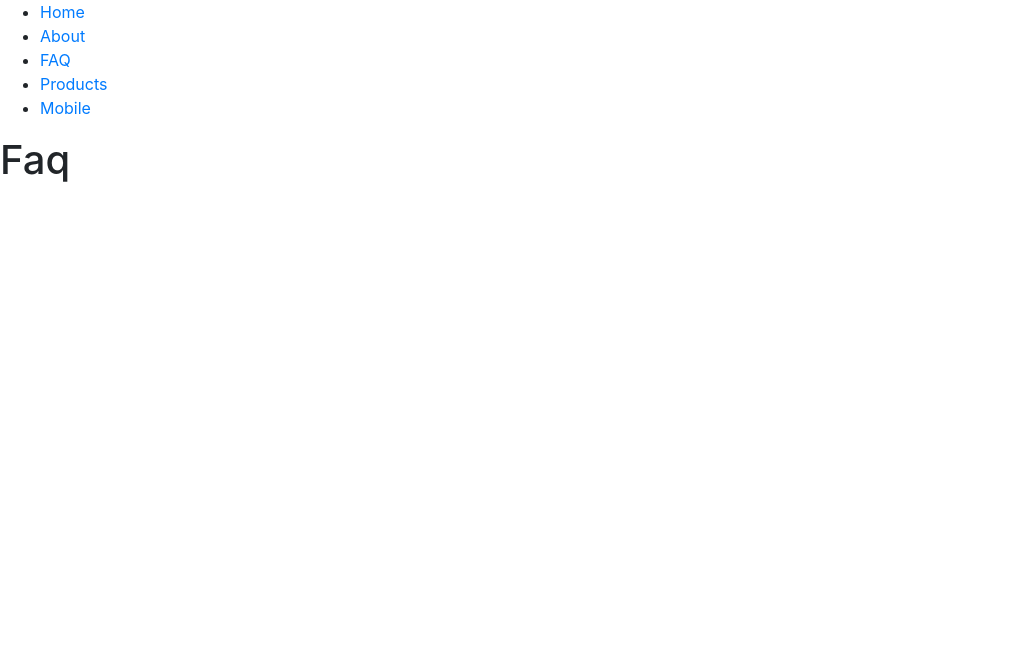
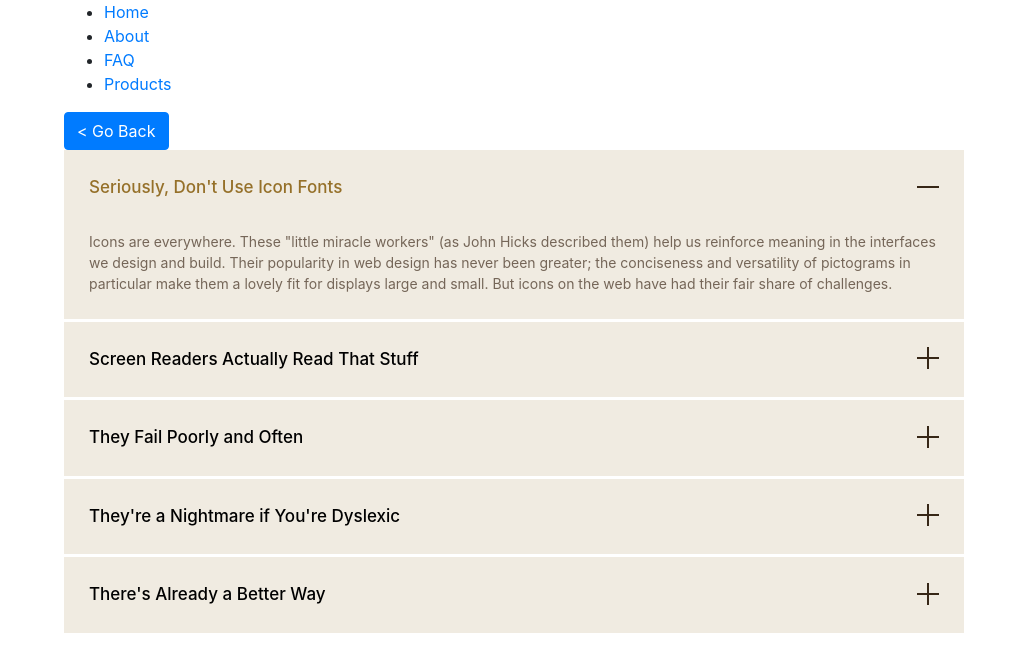
Before and after one commit to sriram10/react-store, a React (Create React App) app: page /faq in a window 1280 px wide. Shown: the top 672 px of the page, without its empty margins (0-1024 px from the left). Built offline with nearby package versions, Linux system fonts and the light colour scheme.

Commit message:
Latest updates

```diff
--- a/package.json
+++ b/package.json
@@ -10,6 +10,7 @@
     "react": "^17.0.2",
     "react-bootstrap": "^1.5.2",
     "react-dom": "^17.0.2",
+    "react-helmet": "^6.1.0",
     "react-router-dom": "^5.2.0",
     "react-scripts": "4.0.3",
     "web-vitals": "^1.0.1"
--- a/src/App.js
+++ b/src/App.js
@@ -7,19 +7,22 @@ import {
   Link
 } from "react-router-dom";
 import RoutesContainer from './components/RoutesContainer';
+import PageTitle from './components/PageTitle';
+import GoBackButton from './components/GoBackButton';
 
 
 function App() {
   return (
     <BrowserRouter>
+      <PageTitle name="Store" />
       <div>
         <ul>
           <li><Link to="/">Home</Link></li>
           <li><Link to="/about">About</Link></li>
           <li><Link to="/faq">FAQ</Link></li>
-          <li><Link to="/listing">Products</Link></li>
-          <li><Link to="/listing/mobile">Mobile</Link></li>
+          <li><Link to="/products">Products</Link></li>
         </ul>
+        <GoBackButton />
         {/* <ProductListingPage /> */}
       </div>
       <RoutesContainer />
--- /dev/null
+++ b/src/assets/faqData.js
@@ -0,0 +1,22 @@
+export const faqData = [
+	{
+		label: 'Seriously, Don\'t Use Icon Fonts',
+		content: 'Icons are everywhere. These "little miracle workers" (as John Hicks described them) help us reinforce meaning in the interfaces we design and build. Their popularity in web design has never been greater; the conciseness and versatility of pictograms in particular make them a lovely fit for displays large and small. But icons on the web have had their fair share of challenges.',
+	},
+	{
+		label: 'Screen Readers Actually Read That Stuff',
+		content: 'Most assistive devices will read aloud text inserted via CSS, and many of the Unicode characters icon fonts depend on are no exception. Best-case scenario, your "favorite" icon gets read aloud as "black favorite star." Worse-case scenario, it\'s read as "unpronounceable" or skipped entirely.',
+	},
+	{
+		label: 'They Fail Poorly and Often',
+		content: 'When your icon font fails, the browser treats it like any other font and replaces it with a fallback. Best-case scenario, you\'ve chosen your fallback characters carefully and something weird-looking but communicative still loads. Worse-case scenario (and far more often), the user sees something completely incongruous, usually the dreaded "missing character" glyph.',
+	},
+	{
+		label: 'They\'re a Nightmare if You\'re Dyslexic',
+		content: 'Many dyslexic people find it helpful to swap out a website\'s typeface for something like OpenDyslexic. But icon fonts get replaced as well, which makes for a frustratingly broken experience.',
+	},
+	{
+		label: 'There\'s Already a Better Way',
+		content: 'SVG is awesome for icons! It\'s a vector image format with optional support for CSS, JavaScript, reusability, accessibility and a bunch more. It was made for this sort of thing.'
+	},
+];
--- a/src/components/CategoryFilter.js
+++ b/src/components/CategoryFilter.js
@@ -1,9 +1,9 @@
 import React from 'react';
-import { Form, ListGroup } from 'react-bootstrap';
+import { Container, Form, ListGroup } from 'react-bootstrap';
 
 const CategoryFilter = ({ data, selectedCategories=[], onChange }) => {
   return (
-    <div>
+    <Container>
       <h4>Category</h4>
       <ListGroup>
       {
@@ -14,7 +14,7 @@ const CategoryFilter = ({ data, selectedCategories=[], onChange }) => {
         ))
       }
       </ListGroup>
-    </div>
+    </Container>
   )
 }
 
--- /dev/null
+++ b/src/components/GoBackButton.js
@@ -0,0 +1,12 @@
+import { Button } from "react-bootstrap"
+import { useHistory } from "react-router"
+
+const GoBackButton = () => {
+  const history = useHistory()
+  return (
+    <Button onClick={() => {
+      history.goBack()
+    }}>&lt; Go Back</Button>
+  )
+}
+export default GoBackButton
--- /dev/null
+++ b/src/components/PageTitle.js
@@ -0,0 +1,5 @@
+import {Helmet} from "react-helmet";
+
+const PageTitle = ({ name }) => <Helmet><title>{name}</title></Helmet>
+
+export default PageTitle;
--- a/src/components/ProductCard.js
+++ b/src/components/ProductCard.js
@@ -10,11 +10,11 @@ const ProductCard = ({
   onAdd2Cart,
 }) => {
   return (
-    <Card style={{ minWidth: '260px' }} onClick={onClick}>
+    <Card style={{ minWidth: '260px', marginBottom: '10px' }} onClick={onClick}>
       <Card.Body>
         <div className="product-card-image" style={{ backgroundImage: `url(${image})` }} />
         <Card.Title>{name}</Card.Title>
-        <h4>{price}</h4>
+        <h4>₹{price}</h4>
         <Button variant="primary" onClick={onAdd2Cart}>Add to Cart</Button>
       </Card.Body>
     </Card>
--- a/src/components/RoutesContainer.js
+++ b/src/components/RoutesContainer.js
@@ -3,16 +3,27 @@ import {
   Switch,
   Route,
 } from "react-router-dom";
+import FaqPage from '../pages/FaqPage';
 import ProductListingPage from '../pages/ProductListingPage';
+import PageTitle from './PageTitle';
+
 
 const RoutesContainer = () => {
   return (
     <Switch>
       <Route exact path="/" render={() => <h1>Home</h1>} />
       <Route exact path="/about" render={() => <h1>About</h1>} />
-      <Route exact path="/faq" render={() => <h1>Faq</h1>} />
-      <Route exact path="/listing" component={ProductListingPage} />
-      <Route exact path="/listing/mobile" render={() => <h1>Mobile Listing</h1>} />
+      <Route exact path="/faq" component={FaqPage} />
+      <Route exact path="/products" component={ProductListingPage} />
+      <Route exact path="/products/:product/:id?" render={(props) => {
+        const d = props.match.params;
+        return (
+          <>
+            <PageTitle name={d.product} />
+          <h1>{d.product} - {d.id || 0} Listing</h1>
+          </>
+        )
+      }} />
       <Route path="*" render={() => <h1>404 - Not Found</h1>} />
     </Switch>
   )
--- a/src/index.css
+++ b/src/index.css
@@ -9,8 +9,92 @@ body {
   background-color: #f1f1f1;
 }
 
+#root {
+  width: 90%;
+}
+
 
 code {
   font-family: source-code-pro, Menlo, Monaco, Consolas, 'Courier New',
     monospace;
 }
+*,
+*:after,
+*:before {
+  box-sizing: inherit;
+}
+body {
+  display: flex;
+  justify-content: center;
+  background-color: #fcfcfc;
+  min-height: 100vh;
+  font-size: 16px;
+  line-height: 1.4;
+  font-family: 'Montserrat', sans-serif;
+  color: #372717;
+  box-sizing: border-box;
+  overflow-y: scroll;
+}
+.accordion {
+  width: 100%;
+  max-width: 900px;
+}
+.panel {
+  background-color: #f0ebe1;
+}
+.panel__label {
+  position: relative;
+  display: block;
+  width: 100%;
+  background: none;
+  border: none;
+  text-align: left;
+  padding: 25px 60px 25px 25px;
+  font-weight: 500;
+  font-size: 17px;
+  font-family: inherit;
+  transition: color 0.2s linear;
+  cursor: pointer;
+}
+.panel__label:focus {
+  outline: none;
+}
+.panel__label:after,
+.panel__label:before {
+  content: '';
+  position: absolute;
+  right: 25px;
+  top: 50%;
+  width: 22px;
+  height: 2px;
+  margin-top: -2px;
+  background-color: #372717;
+}
+.panel__label:before {
+  transform: rotate(-90deg);
+  transition: transform 0.35s cubic-bezier(0.65, 0.05, 0.36, 1);
+}
+.panel[aria-expanded='true'] .panel__content {
+  opacity: 1;
+}
+.panel[aria-expanded='true'] .panel__label {
+  color: #957029;
+}
+.panel[aria-expanded='true'] .panel__label:before {
+  transform: rotate(0deg);
+}
+.panel__inner {
+  overflow: hidden;
+  will-change: height;
+  transition: height 0.4s cubic-bezier(0.65, 0.05, 0.36, 1);
+}
+.panel__content {
+  margin: 5px 25px 25px;
+  font-size: 14px;
+  color: #756658;
+  opacity: 0;
+  transition: opacity 0.3s linear 0.18s;
+}
+.panel:not(:last-child) {
+  margin-bottom: 3px;
+}
--- a/src/pages/FaqPage.js
+++ b/src/pages/FaqPage.js
@@ -0,0 +1,99 @@
+import React from 'react';
+import ReactDOM from 'react-dom';
+import { faqData } from '../assets/faqData';
+import PageTitle from '../components/PageTitle';
+
+class Accordion extends React.Component {
+	constructor(props) {
+		super(props);
+
+		this.state = {
+			height: 0
+		};
+	}
+
+	componentDidMount() {
+    window.setTimeout(() => {
+			const el = ReactDOM.findDOMNode(this);
+			const height = el.querySelector('.panel__inner').scrollHeight;
+			this.setState({
+				height
+			});
+		}, 333);
+	}
+
+	render () {
+		const { label, content, activeTab, index, activateTab } = this.props;
+		const { height } = this.state;
+		const isActive = activeTab === index;
+		const innerStyle = {
+			height:  `${isActive ? height : 0}px`
+		}
+
+		return (
+      <>
+      <PageTitle name="FAQ" />
+			<div className='panel'
+				role='tabpanel'
+				aria-expanded={ isActive }>
+				<button className='panel__label'
+					role='tab'
+					onClick={ activateTab }>
+					{ label }
+				</button>
+				<div className='panel__inner'
+					style={ innerStyle }
+					aria-hidden={ !isActive }>
+					<p className='panel__content'>
+						{ content }
+					</p>
+				</div>
+			</div>
+			</>
+		);
+	}
+}
+
+class FaqPage extends React.Component {
+	constructor(props) {
+		super(props);
+
+		this.state = {
+			activeTab: 0,
+      panels: []
+		};
+
+		this.activateTab = this.activateTab.bind(this);
+	}
+
+  componentDidMount() {
+    this.setState({
+      panels: faqData
+    });
+  }
+
+	activateTab(index) {
+		this.setState(prev => ({
+			activeTab: prev.activeTab === index ? -1 : index
+		}));
+	}
+
+	render() {
+		const { activeTab, panels } = this.state;
+		return (
+			<div className='accordion' role='tablist'>
+				{panels.map((panel, index) =>
+					<Accordion
+						key={ index }
+						activeTab={ activeTab }
+						index={ index }
+						{ ...panel }
+						activateTab={ this.activateTab.bind(null, index) }
+					/>
+				)}
+			</div>
+		);
+	}
+}
+
+export default FaqPage;
--- a/src/pages/ProductListingPage.js
+++ b/src/pages/ProductListingPage.js
@@ -1,5 +1,6 @@
 import React, { Component } from 'react';
 import { Container, Row, Col } from 'react-bootstrap';
+import { Link } from 'react-router-dom';
 import { productList } from '../assets/productsList';
 import CategoryFilter from '../components/CategoryFilter';
 import ProductCard from '../components/ProductCard';
@@ -26,7 +27,8 @@ class ProductListingPage extends Component {
   }
 
   onProductClick = (product = {}) => {
-    alert(product?.name)
+    const { history, match, location } = this.props;
+    history.push(`/products/${product.name}/${product.id}`)
   }
 
   onAdd2Cart = (product = {}) => {
@@ -86,8 +88,6 @@ class ProductListingPage extends Component {
                     image={product.image}
                     price={product.price ? product.price : product.variants?.[0].price}
                     onClick={(e) => {
-                      e.preventDefault()
-                      e.stopPropagation()
                       this.onProductClick(product)
                     }}
                     onAdd2Cart={(e) => {
```
Also changed, not shown: src/components/Header.js (+30 -0 lines), 2 other files (tests, documents, lock files or other folders). Lines whose indentation alone changed are shown as unchanged.
